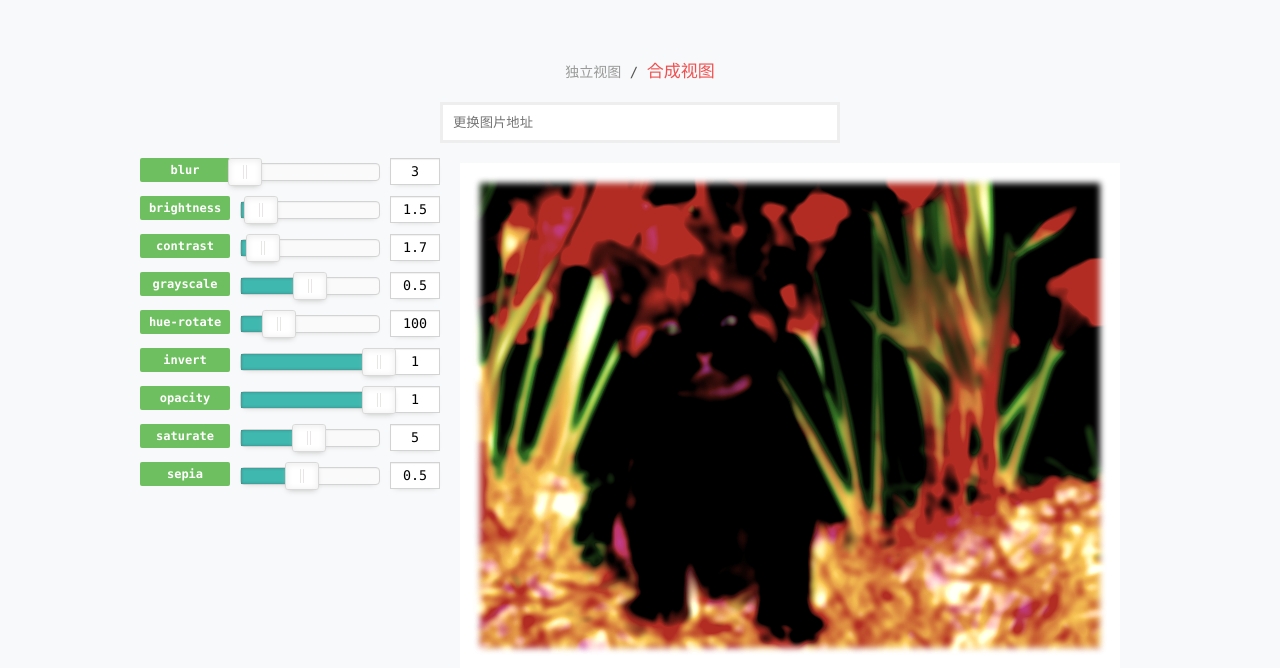
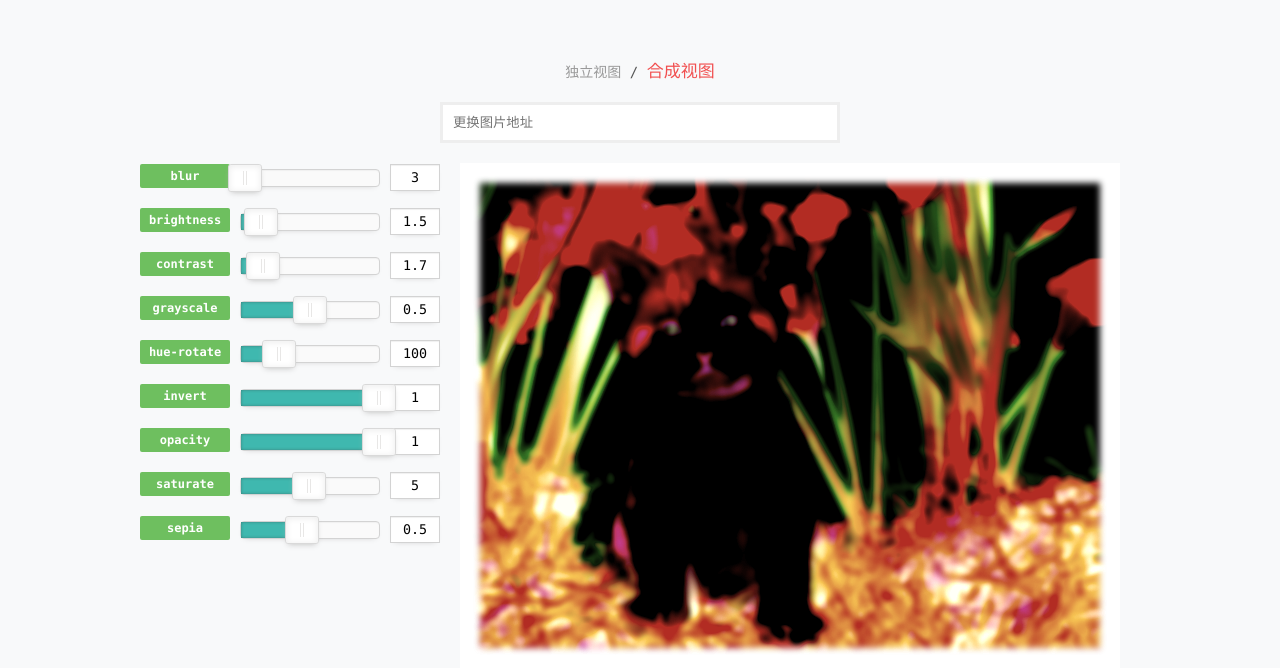
Before and after one commit to bimohxh/filteron, a website: page app/index.html in a window 1280 px wide. Shown: the part 61-729 px from the top of the page. Drawn offline with Linux system fonts and the light colour scheme.

Commit message:
a litte change

```diff
--- a/app/css/main.css
+++ b/app/css/main.css
@@ -296,8 +296,7 @@ img {
   width: 100%;
   position: relative;
   padding-right: 60px;
-
-  margin: 20px 0;
+  margin: 26px 0;
 }
 
 .slider-item.switchen-true {
```
